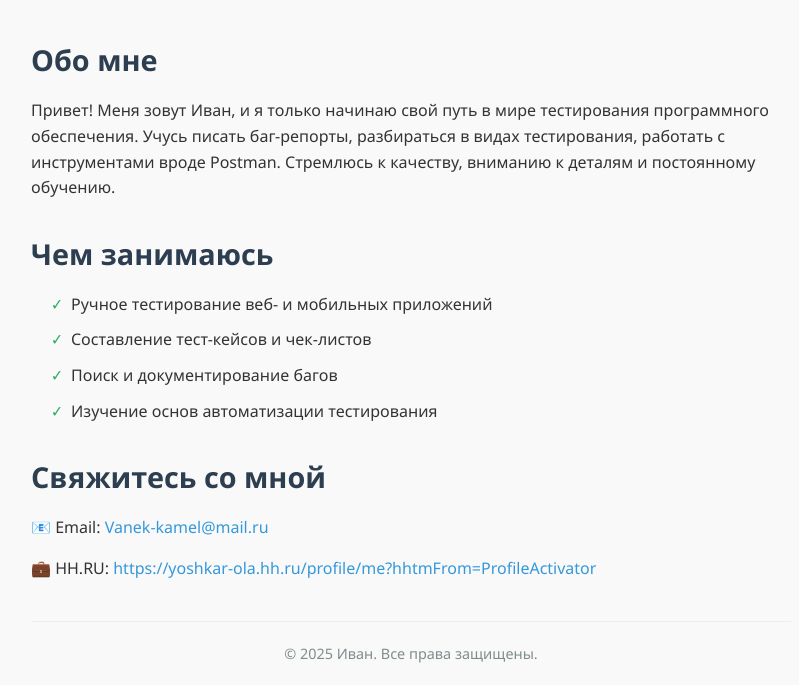
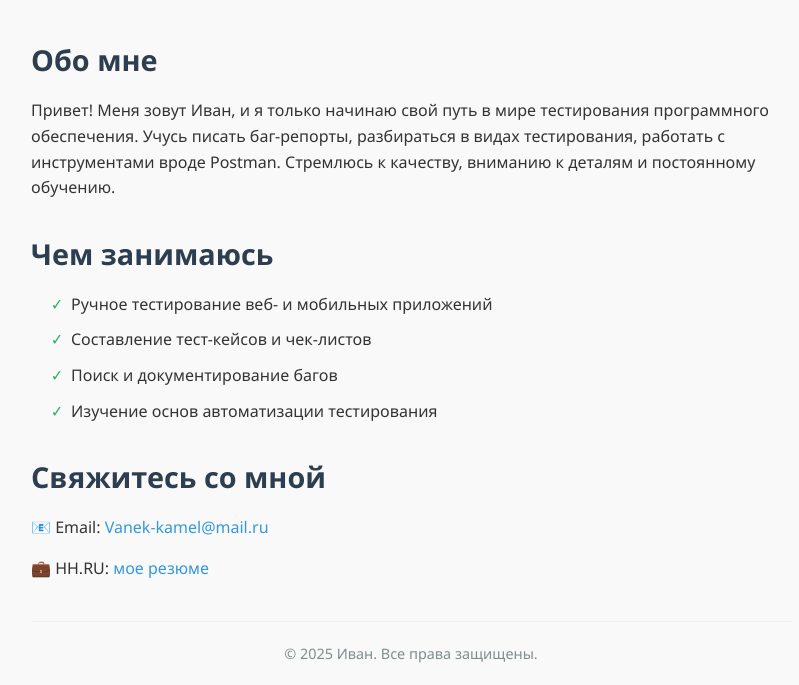
Before and after one commit to IvanSport001/my-first-website, a plain HTML site: page index.html in a window 1280 px wide. Shown: the part 305-990 px from the top of the page, without its empty margins (229-1028 px from the left). Drawn offline with Linux system fonts and the light colour scheme.

Commit message:
сделал ссылку на резюме

```diff
--- a/index.html
+++ b/index.html
@@ -32,7 +32,7 @@
 
       <h2>Свяжитесь со мной</h2>
       <p>📧 Email: <a href="mailto:Vanek-kamel@mail.ru">Vanek-kamel@mail.ru</a></p>
-      <p>💼 HH.RU: <a href="https://https://yoshkar-ola.hh.ru/profile/me?hhtmFrom=ProfileActivator" target="_blank">https://yoshkar-ola.hh.ru/profile/me?hhtmFrom=ProfileActivator</a></p>
+      <p>💼 HH.RU: <a href="https://ivansport001.github.io/my-first-website/resume.pdf">мое резюме</a></p>
       <!-- Можно добавить GitHub, Telegram и т.д. -->
     </main>
 
```
